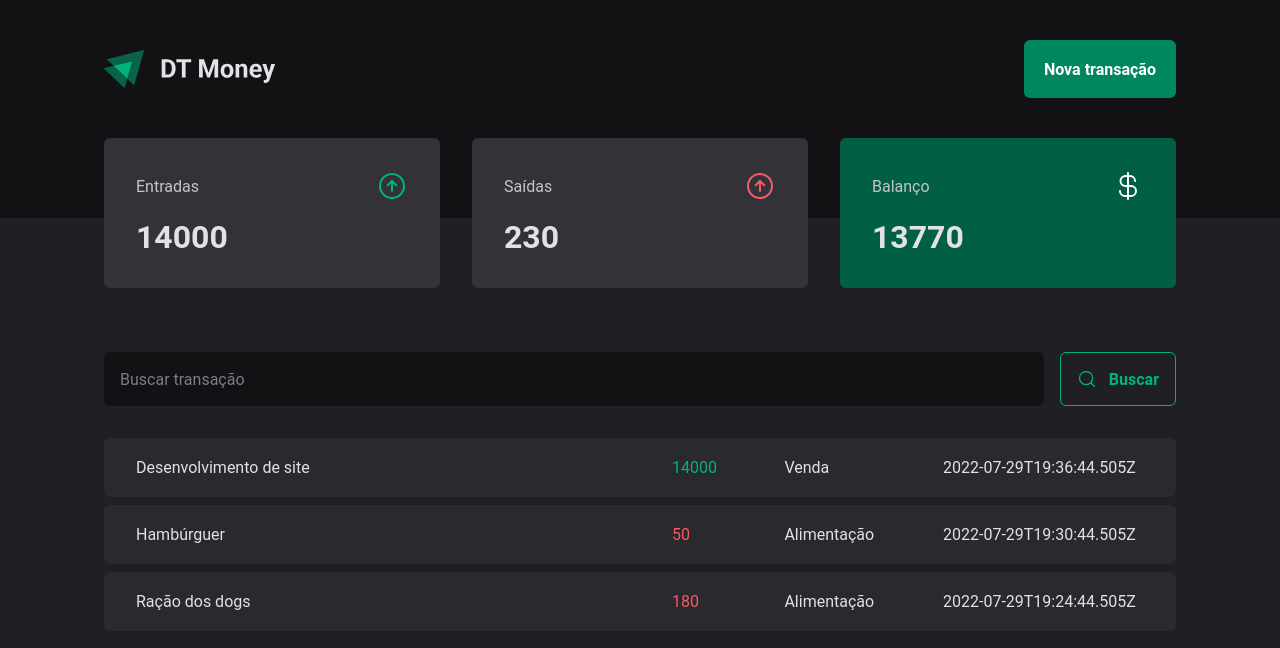
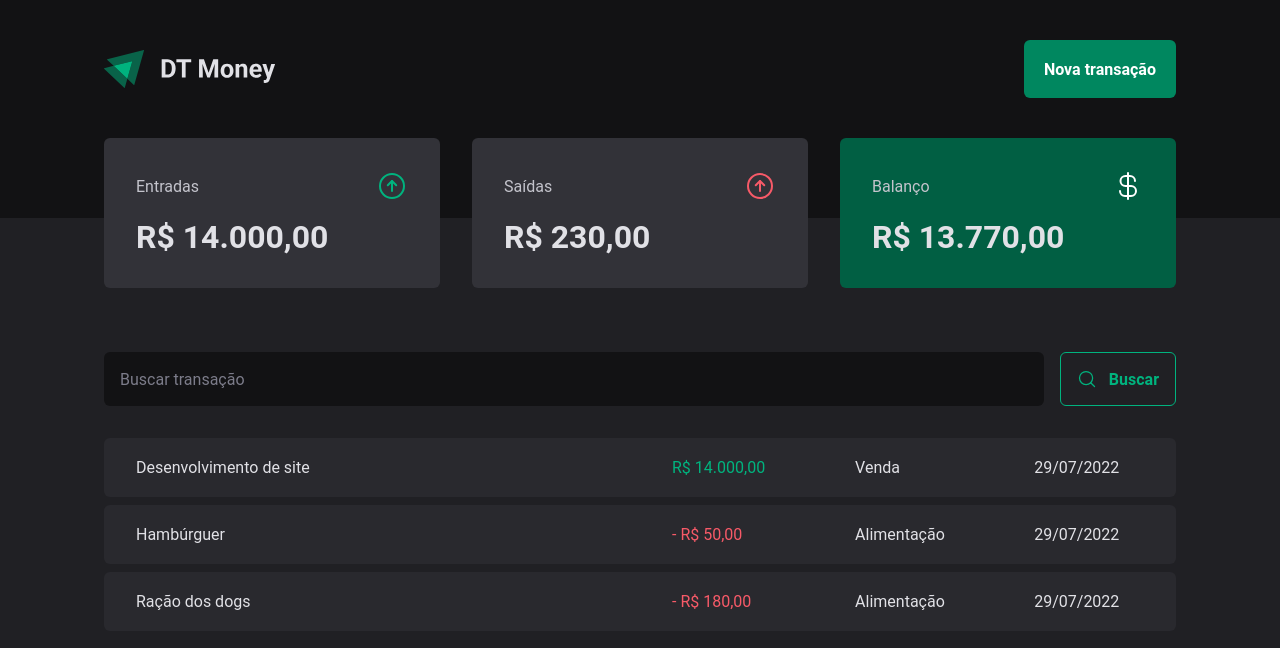
Before and after one commit to GuilhermeMX/money-saver, a React (Vite) app: page / in a window 1280 px wide. Shown: the top 648 px of the page. Built offline with nearby package versions, Linux system fonts and the light colour scheme; data requests are answered from the project's data file.

Commit message:
formatted transaction price and date

```diff
--- a/src/components/Balance/index.tsx
+++ b/src/components/Balance/index.tsx
@@ -4,6 +4,7 @@
 import { TransactionsContext } from "../../contexts/TransactionsContext";
 
 import { BalanceCard, BalanceContainer } from "./styles";
+import { priceFormatter } from "../../utils/formatter";
 
 export function Balance() {
   const { transactions } = useContext(TransactionsContext)
@@ -28,7 +29,7 @@
           <ArrowCircleUp size={32} color="#00b37e" />
         </header>
 
-        <strong>{balance.income}</strong>
+        <strong>{priceFormatter.format(balance.income)}</strong>
       </BalanceCard>
 
       <BalanceCard>
@@ -37,7 +38,7 @@
           <ArrowCircleUp size={32} color="#f75a68" />
         </header>
 
-        <strong>{balance.outcome}</strong>
+        <strong>{priceFormatter.format(balance.outcome)}</strong>
       </BalanceCard>
 
       <BalanceCard variant="green">
@@ -46,7 +47,7 @@
           <CurrencyDollar size={32} color="#fff" />
         </header>
 
-        <strong>{balance.total}</strong>
+        <strong>{priceFormatter.format(balance.total)}</strong>
       </BalanceCard>
     </BalanceContainer>
   );
--- a/src/pages/transactions/index.tsx
+++ b/src/pages/transactions/index.tsx
@@ -6,6 +6,7 @@
 import { TransactionsContext } from "../../contexts/TransactionsContext";
 
 import { PriceHighlight, TransactionsContainer, TransactionsTable } from "./styles";
+import { dateFormatter, priceFormatter } from "../../utils/formatter";
 
 export function Transactions() {
   const { transactions } = useContext(TransactionsContext)
@@ -26,11 +27,12 @@
                   <td width="50%">{transaction.description}</td>
                   <td>
                     <PriceHighlight variant={transaction.type}>
-                      {transaction.price}
+                      {transaction.type === 'outcome' && '- '}
+                      {priceFormatter.format(transaction.price)}
                     </PriceHighlight>
                   </td>
                   <td>{transaction.category}</td>
-                  <td>{transaction.createdAt}</td>
+                  <td>{dateFormatter.format(new Date(transaction.createdAt))}</td>
                 </tr>
               )
             })}
--- /dev/null
+++ b/src/utils/formatter.ts
@@ -0,0 +1,6 @@
+export const dateFormatter = new Intl.DateTimeFormat('pt-BR')
+
+export const priceFormatter = new Intl.NumberFormat('pt-BR', {
+  style: 'currency',
+  currency: 'BRL',
+})
```
